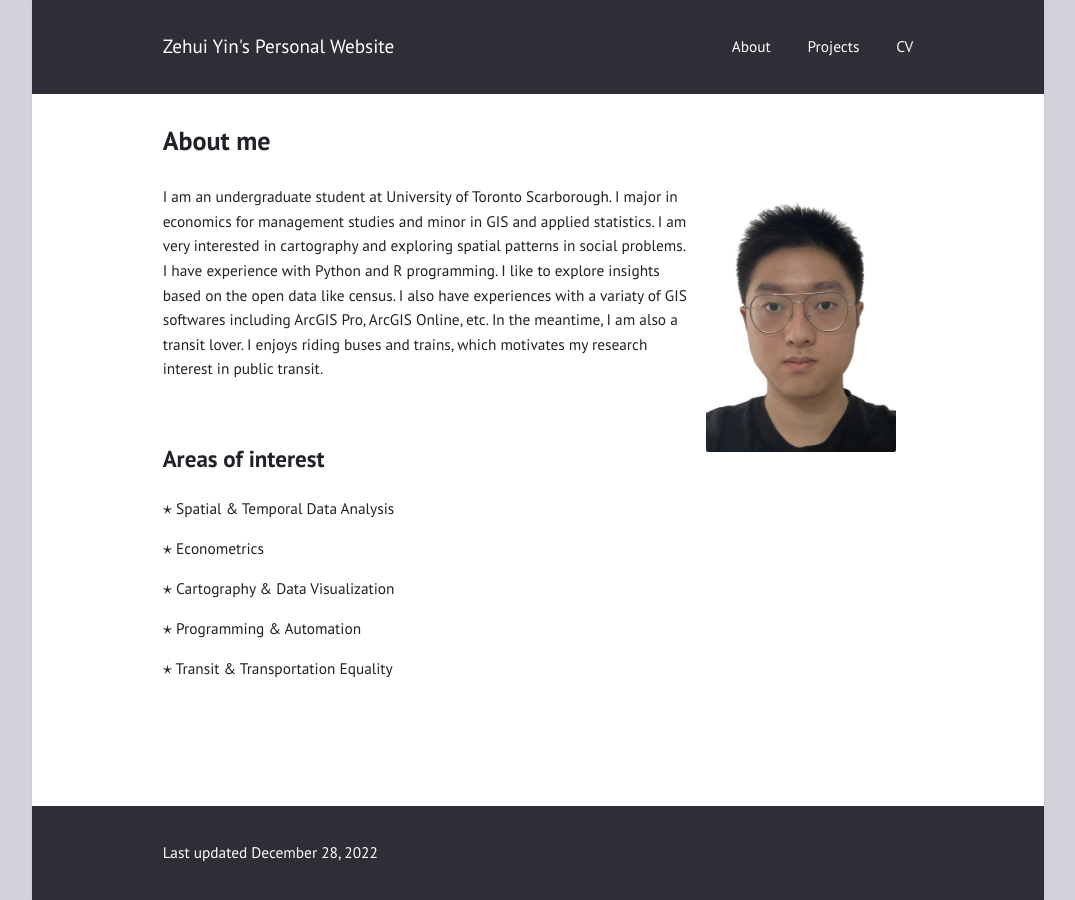
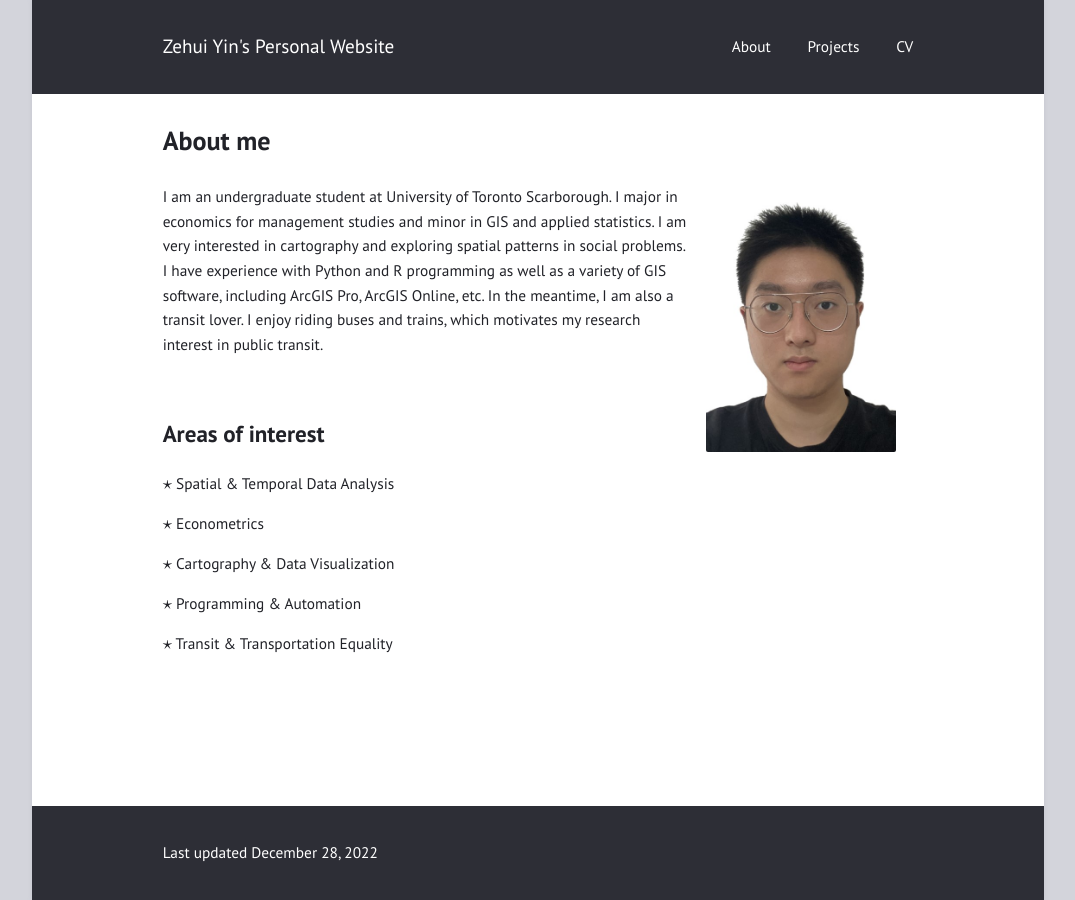
Before and after one commit to zehuiyin/personal_website_jekyll, a Jekyll site: the page built from index.md, in a window 1280 px wide. Shown: the whole page, without its empty margins (102-1177 px from the left). Built offline with Jekyll 4.4.1, drawn with Linux system fonts in a browser that asks for light colours.

Commit message:
Update index.md

```diff
--- a/index.md
+++ b/index.md
@@ -6,7 +6,7 @@ mathjax: true
 
 <img align="right" width="190" height="228" src="images/Headshot.jpg" style="vertical-align:middle;margin: 0px 17px">
 
-<p style="text-align: left;">I am an undergraduate student at University of Toronto Scarborough. I major in economics for management studies and minor in GIS and applied statistics. I am very interested in cartography and exploring spatial patterns in social problems. I have experience with Python and R programming. I like to explore insights based on the open data like census. I also have experiences with a variaty of GIS softwares including ArcGIS Pro, ArcGIS Online, etc. In the meantime, I am also a transit lover. I enjoys riding buses and trains, which motivates my research interest in public transit.</p>
+<p style="text-align: left;">I am an undergraduate student at University of Toronto Scarborough. I major in economics for management studies and minor in GIS and applied statistics. I am very interested in cartography and exploring spatial patterns in social problems. I have experience with Python and R programming as well as a variety of GIS software, including ArcGIS Pro, ArcGIS Online, etc. In the meantime, I am also a transit lover. I enjoy riding buses and trains, which motivates my research interest in public transit.</p>
 &nbsp;
 &nbsp;
 ## Areas of interest
```
